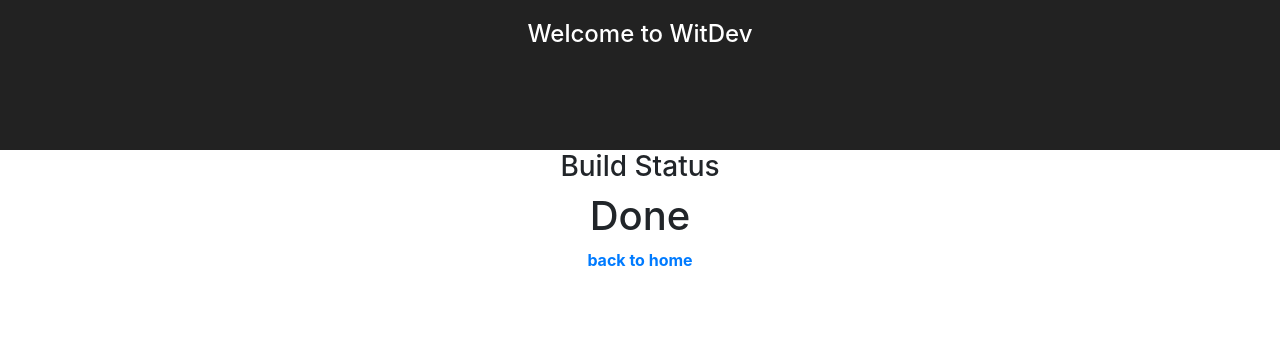
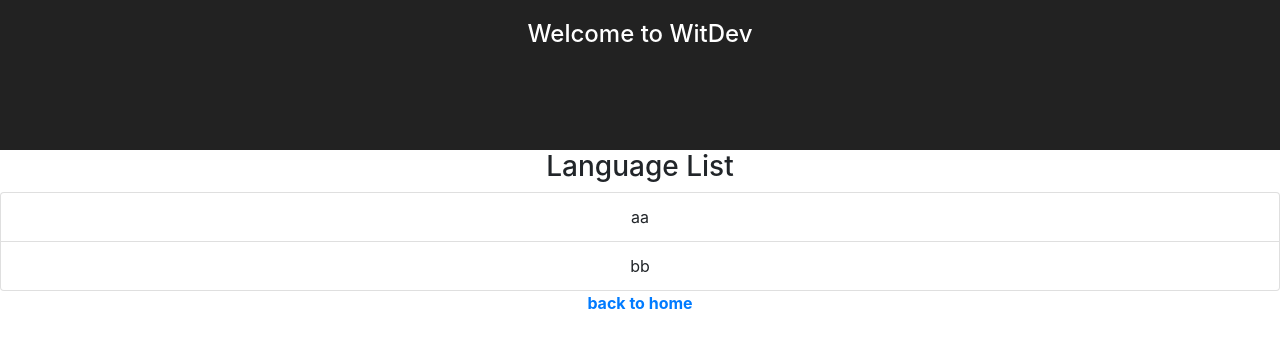
Before and after one commit to debug-live/ladder, a React (Create React App) app in the folder web/: page /build-status in a window 1280 px wide. Shown: the top 348 px of the page. Built offline with nearby package versions, Linux system fonts and the light colour scheme; what react-axios would draw is missing.

Commit message:
UI
Signed-off-by: Nancy Summer <nancy@Nancys-MacBook-Pro.local>

```diff
--- a/web/src/BuildStatus.js
+++ b/web/src/BuildStatus.js
@@ -1,12 +1,43 @@
 import React from 'react';
 import { Link } from 'react-router-dom';
+import { ListGroup, ListGroupItem } from 'reactstrap';
+import 'bootstrap/dist/css/bootstrap.css';
 
-const About = () => (
-    <div>
-        <h3>Build Status</h3>
-        <h1>Done</h1>
-        <b><Link to='/'>back to home</Link></b>
-    </div>
-);
+class About extends React.Component {
+    constructor(props) {
+        super(props);
+        this.state = {
+            languages: [{id: '1', desc: 'aa'}, {id: '2', desc: 'bb'}],
+        };
+    }
+
+    render() {
+        let languages = this.state.languages;
+
+        return(
+            <div>
+                <h3>Language List</h3>
+                <ListGroup>
+                    {
+                        languages.map(lang => (
+                            <ListGroupItem key={lang.id}>
+                                {lang.desc}<br/>
+                                {/*<ListGroup>*/}
+                                    {/*{*/}
+                                        {/*lans.map(lang => (*/}
+                                            {/*<ListGroupItem key={lang.id}>*/}
+                                            {/*</ListGroupItem>*/}
+                                        {/*))*/}
+                                    {/*}*/}
+                                {/*</ListGroup>*/}
+                            </ListGroupItem>
+                        ))
+                    }
+                </ListGroup>
+                <b><Link to='/'>back to home</Link></b>
+            </div>
+        );
+    }
+}
 
 export default About;
--- a/web/src/LanguageList.js
+++ b/web/src/LanguageList.js
@@ -1,19 +1,33 @@
 import React from 'react';
 import { Link } from 'react-router-dom';
 import { withAxios } from 'react-axios';
-import { ListGroup, ListGroupItem, Input } from 'reactstrap';
+import { ListGroup, ListGroupItem, Input, Button } from 'reactstrap';
 import 'bootstrap/dist/css/bootstrap.css';
 
 class LanguageList extends React.Component {
     constructor(props) {
         super(props);
         this.state = {languages: []};
+
+        this.handleChange = this.handleChange.bind(this);
     }
 
     componentWillMount() {
         this.props.axios('/api/languages').then(result => {
             this.setState({languages: result.data});
         })
+    }
+
+    handleChange() {
+        var data = {list :[{name:'b', desc: "xx"}]};
+        this.props.axios.post('/api/build', data).then(result => {
+            console.log(result);
+            if(result.status === 201) {
+                this.props.history.push('/build-status', data);
+            }
+        });
+        console.log(this.state.languages);
+        console.log(this.props);
     }
 
     render() {
@@ -31,8 +45,9 @@
                         </ListGroupItem>
                     ))
                 }
-                </ListGroup>
-                <h5><Link to='/about'>About us</Link></h5>
+                </ListGroup><br/>
+                <Button color='secondary' onClick={this.handleChange}>Build</Button>
+                {/*<h5><Link to='/about'>About us</Link></h5>*/}
             </div>
         );
     }
```
